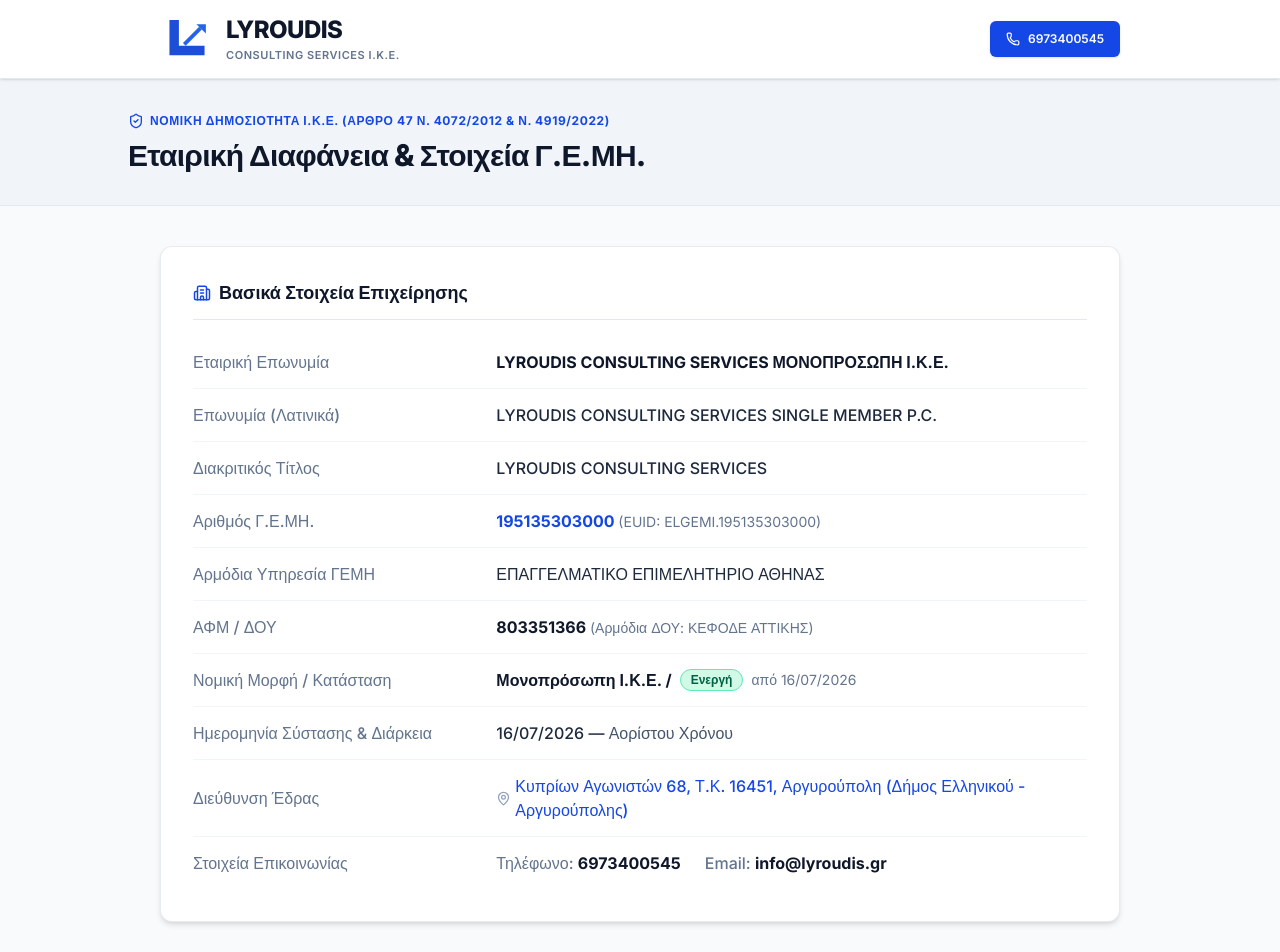
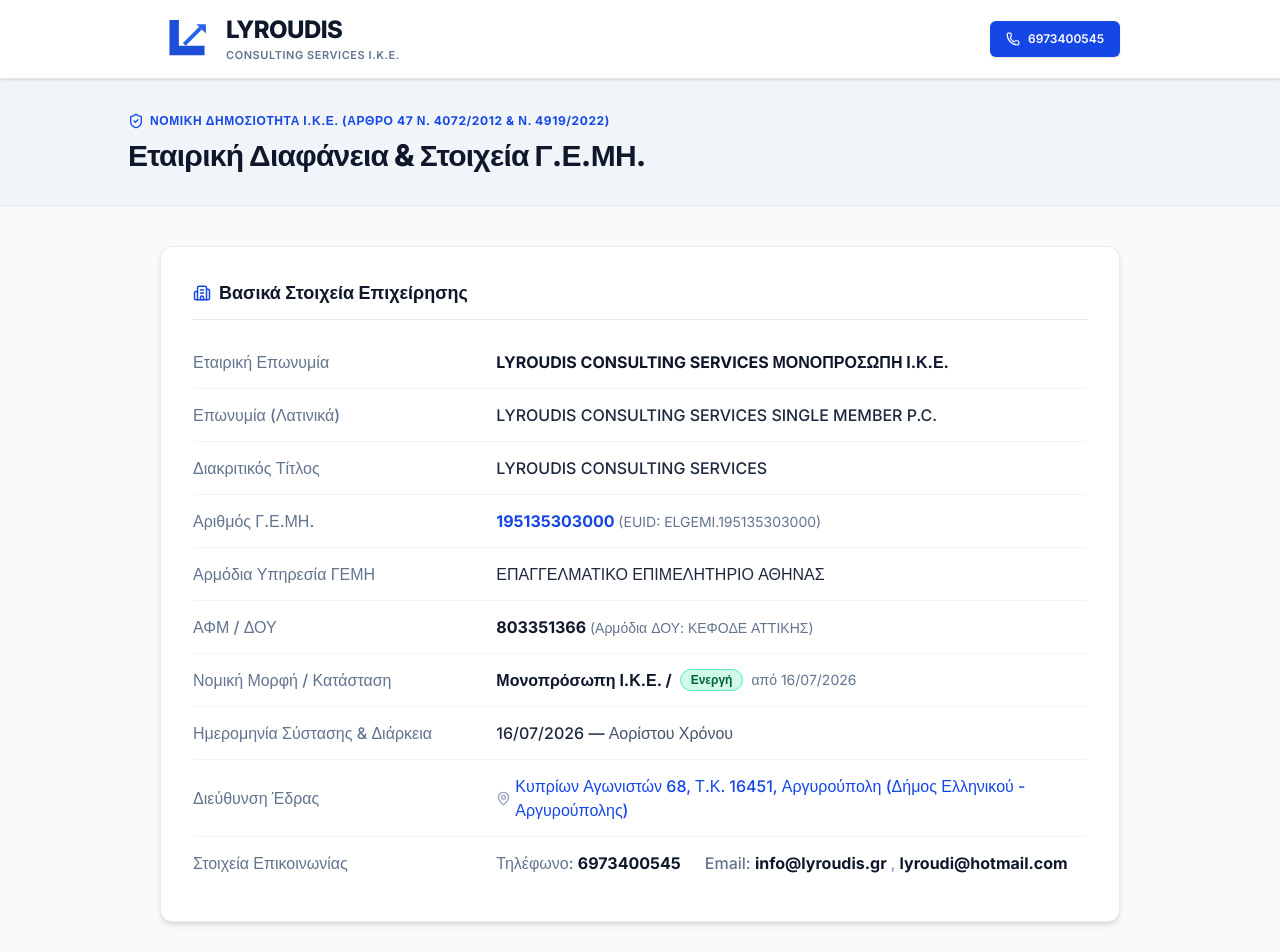
Before and after one commit to sgk-gr/miminoni, a Next.js app: page / in a window 1280 px wide. Shown: the top 952 px of the page. Built offline with nearby package versions, Linux system fonts and the light colour scheme.

Commit message:
Add secondary email lyroudi@hotmail.com to contact details

```diff
--- a/src/app/page.tsx
+++ b/src/app/page.tsx
@@ -178,6 +178,8 @@ export default function Home() {
                 <div>
                   <span className="text-slate-500">Email: </span>
                   <a href="mailto:info@lyroudis.gr" className="font-bold text-slate-900 hover:text-blue-700">info@lyroudis.gr</a>
+                  <span className="text-slate-400 mx-1">,</span>
+                  <a href="mailto:lyroudi@hotmail.com" className="font-bold text-slate-900 hover:text-blue-700">lyroudi@hotmail.com</a>
                 </div>
               </div>
             </div>
```
